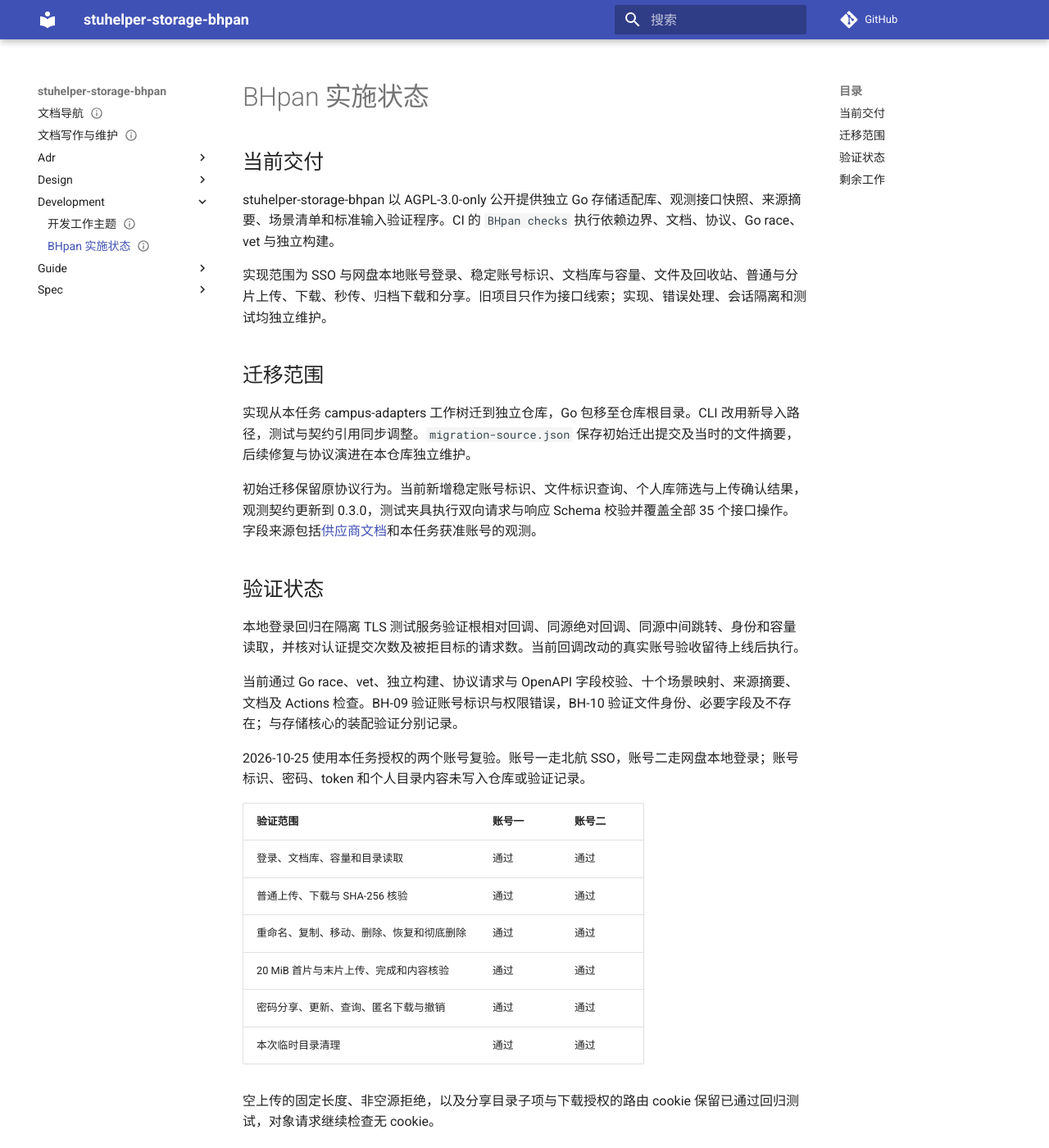
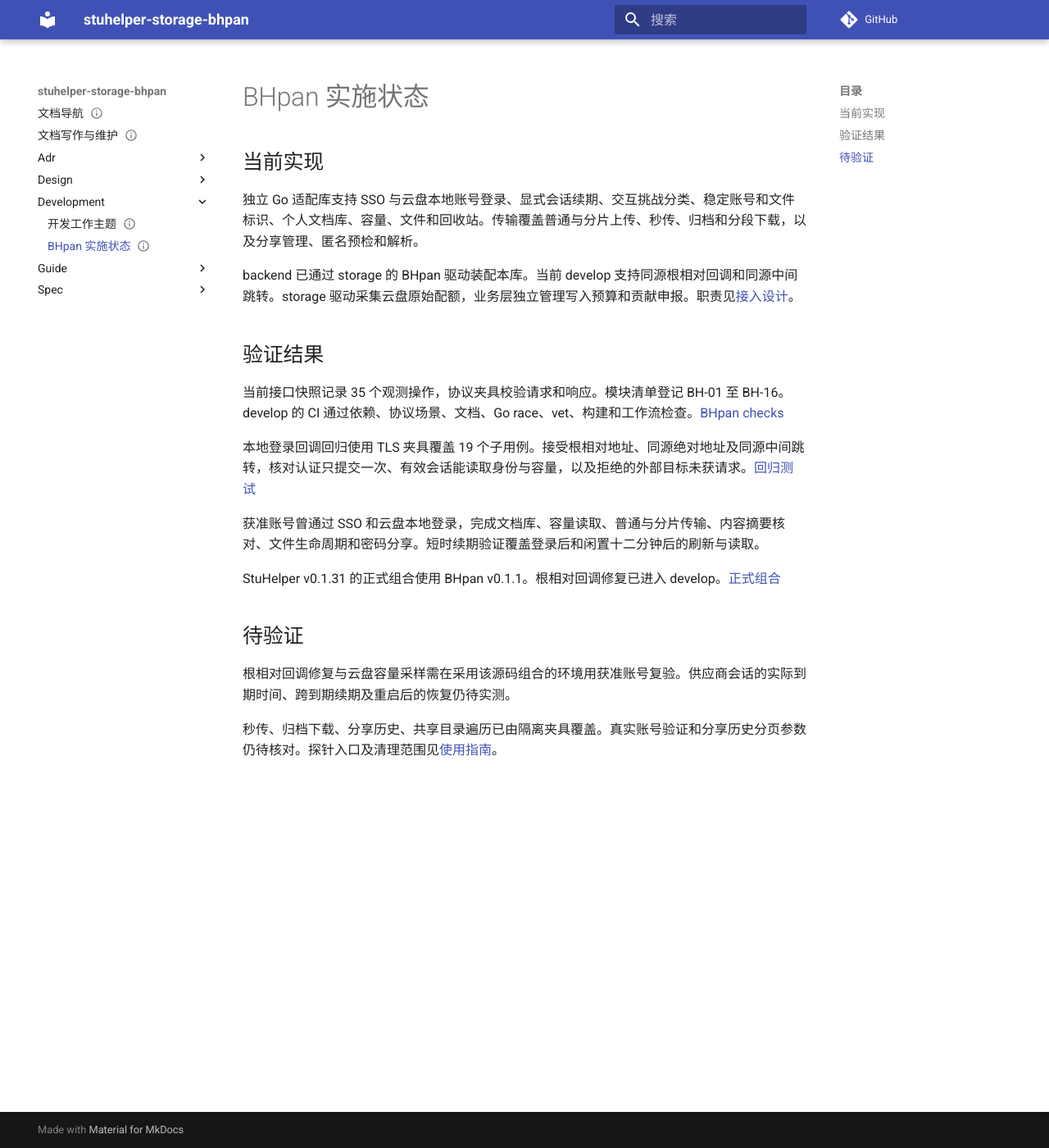
Before and after one commit to StuHelper/stuhelper-storage-bhpan, an MkDocs documentation site: the page built from docs/development/bhpan.md, in a window 1280 px wide and 1400 px high. Shown: the whole window at 82% size. Built offline with MkDocs 1.6.1 and Material for MkDocs 9.7.7, drawn with Linux system fonts in a browser that asks for light colours; comment, search, counter and statistics services are not loaded; some of the changed text lies outside the part shown.

Commit message:
docs(storage-bhpan): 更新北航云盘适配与容量采样说明

```diff
--- a/docs/design/storage-adapter.md
+++ b/docs/design/storage-adapter.md
@@ -1,37 +1,31 @@
 ---
 type: design
 status: Accepted
-updated: 2026-10-25
+updated: 2026-11-21
 ---
 
 # 独立存储适配与业务接入
 
-## 职责
+## 职责与数据归属
 
-本模块将 BHpan 的登录、容量、文件和传输协议封装为 Go 接口。它拥有独立仓库、Go module、版本、协议快照与测试，包名为 `bhpan`，导入路径为 `github.com/StuHelper/stuhelper-storage-bhpan`。
+BHpan 封装北航云盘的登录、会话、容量、文件和传输协议，维护独立 Go module、发行版本、协议快照和测试。运行请求访问云盘，选择 SSO 登录时还访问北航 SSO。campus-adapters 独立维护学校认证与教务数据接入。
 
-模块只依赖 Go 标准库。运行时需要访问 BHpan，选择 SSO 登录时还需要北航 SSO。Node.js、pnpm、工程工具和 hooks 只用于开发检查。供应商来自学校不改变本模块的存储职责。
+模块只依赖 Go 标准库。`module.json` 将本模块登记为 `library`，`required` 与 `optional` 为空，`adapters` 登记 `bhpan`。Node.js、pnpm 和工程工具用于开发检查。
 
-campus-adapters 维护学校认证与教务数据接入。BHpan 自己完成访问网盘所需的登录，不依赖整个学校适配模块。协议代码与学校教务适配器分别维护和升级。
+调用方为每个账号创建客户端，客户端在进程内保存会话，任务结束时调用 `Close`。凭据保管、账号绑定、授权和重试由调用方负责。库直接链接到使用方进程，通过 Go 接口调用。
 
-## 使用方边界
+## 业务装配
 
-media 负责上传任务、对象版本、完整性校验、引用和文件可用状态，存储贡献业务负责容量、期限与退出处理。resources 等模块继续拥有资料访问与发布规则。BHpan 不读写这些模块的数据，也不决定调用方的业务权限。
+backend 装配客户端和 storage 的 BHpan 驱动。驱动在个人文档库内管理平台目录，将供应商文件位置、修订和错误转换成 storage 的接口结果。物理副本、容量样本和平台写入预算归 storage 管理。
 
-公开业务模块只依赖自己定义的存储接口，接口返回业务所需的数据。backend 负责构造 BHpan 客户端并注入桥接实现，将供应商 ID、版本和错误转换成接口约定。本库源码公开，业务模块仍通过约定接口隔离供应商数据模型。
+storage-contribution 管理申报、期限及退出。media 管理逻辑文件、版本、校验、上传会话和业务引用，通过 storage 公开接口存取副本。resources 等所属业务模块负责资料的访问资格、审核和发布。
 
-当前交付是可直接导入的协议库。media 的统一存储接口、桥接实现和 backend 正式装配尚未实现。调用方可先直接使用本包进行受控集成，后续业务接入遵循上述依赖方向。
+## 容量采样
 
-## 运行方式
+`Quota` 读取整个云盘账号的原始分配量和已用量。`Available` 返回剩余字节数，超配额时为零。storage 驱动在成功验证实例时将原始值交给 storage 持久化。上层采样时效、预占、个人保留空间和贡献上限由 storage 与 storage-contribution 管理。接口失败语义见[适配规格](../spec/bhpan.md)。
 
-客户端保存一个账号的进程内会话，由使用方创建并在任务结束调用 `Close`。密码只在显式登录时传入。凭据保管、用户与存储账号绑定、授权范围和重试策略由使用方提供。
+## 传输与版本
 
-模块不监听 HTTP 端口，不启动后台服务或任务队列，也不要求数据库。独立版本不要求独立进程；可以静态编译进 backend，是否另行封装 HTTP/RPC 服务由实际部署需求决定。
+传输接收 `io.Reader` 和 `io.Writer`，操作接收 context。调用方按返回结果处理超时、取消和部分传输，并依据业务规则恢复或重试。对象请求隔离个人会话与临时授权。
 
-文件传输使用 `io.Reader` 与 `io.Writer`，调用方可以接入文件、流或 HTTP 响应。操作接受 context，网络传输与超时由受控配置提供。调用方根据明确错误维护任务结果，不把请求失败当作空目录或文件已删除。
-
-## 版本与兼容
-
-新模块使用自己的 go.mod 和发布周期，不与 campus-adapters 共用版本。源码与协议来源分别记录：`migration-source.json` 记录本次实现迁出位置，`contracts/bhpan.source.json` 记录供应商接口参考。
-
-正式消费者固定已验证版本或提交，使用 `GOWORK=off` 构建。本地联调可以使用 go.work 或临时 replace 指向本模块工作树；这些本机路径不进入正式消费方依赖。tag 和发布由 owner 授权。
+正式消费者使用 go.mod 固定已验证版本或提交，设置 `GOWORK=off` 构建。本地可通过 go.work 或临时 replace 接入任务工作树。调用方式、配置与验证见[使用指南](../guide/bhpan.md)。
--- a/docs/development/bhpan.md
+++ b/docs/development/bhpan.md
@@ -6,47 +6,24 @@ updated: 2026-11-21
 
 # BHpan 实施状态
 
-## 当前交付
+## 当前实现
 
-stuhelper-storage-bhpan 以 AGPL-3.0-only 公开提供独立 Go 存储适配库、观测接口快照、来源摘要、场景清单和标准输入验证程序。CI 的 `BHpan checks` 执行依赖边界、文档、协议、Go race、vet 与独立构建。
+独立 Go 适配库支持 SSO 与云盘本地账号登录、显式会话续期、交互挑战分类、稳定账号和文件标识、个人文档库、容量、文件和回收站。传输覆盖普通与分片上传、秒传、归档和分段下载，以及分享管理、匿名预检和解析。
 
-实现范围为 SSO 与网盘本地账号登录、稳定账号标识、文档库与容量、文件及回收站、普通与分片上传、下载、秒传、归档下载和分享。旧项目只作为接口线索；实现、错误处理、会话隔离和测试均独立维护。
+backend 已通过 storage 的 BHpan 驱动装配本库。当前 develop 支持同源根相对回调和同源中间跳转。storage 驱动采集云盘原始配额，业务层独立管理写入预算和贡献申报。职责见[接入设计](../design/storage-adapter.md)。
 
-## 迁移范围
+## 验证结果
 
-实现从本任务 campus-adapters 工作树迁到独立仓库，Go 包移至仓库根目录。CLI 改用新导入路径，测试与契约引用同步调整。`migration-source.json` 保存初始迁出提交及当时的文件摘要，后续修复与协议演进在本仓库独立维护。
+当前接口快照记录 35 个观测操作，协议夹具校验请求和响应。模块清单登记 BH-01 至 BH-16。develop 的 CI 通过依赖、协议场景、文档、Go race、vet、构建和工作流检查。[BHpan checks](https://github.com/StuHelper/stuhelper-storage-bhpan/actions/runs/44903633584)
 
-初始迁移保留原协议行为。当前新增稳定账号标识、文件标识查询、个人库筛选与上传确认结果，观测契约更新到 0.3.0，测试夹具执行双向请求与响应 Schema 校验并覆盖全部 35 个接口操作。字段来源包括[供应商文档](https://developers.aishutech.com/napi/documents/307)和本任务获准账号的观测。
+本地登录回调回归使用 TLS 夹具覆盖 19 个子用例。接受根相对地址、同源绝对地址及同源中间跳转，核对认证只提交一次、有效会话能读取身份与容量，以及拒绝的外部目标未获请求。[回归测试](https://github.com/StuHelper/stuhelper-storage-bhpan/blob/8695e00e68688eb532d414aff776f69b2b1d1d01/local_auth_redirect_test.go)
 
-## 验证状态
+获准账号曾通过 SSO 和云盘本地登录，完成文档库、容量读取、普通与分片传输、内容摘要核对、文件生命周期和密码分享。短时续期验证覆盖登录后和闲置十二分钟后的刷新与读取。
 
-本地登录回归在隔离 TLS 测试服务验证根相对回调、同源绝对回调、同源中间跳转、身份和容量读取，并核对认证提交次数及被拒目标的请求数。当前回调改动的真实账号验收留待上线后执行。
+StuHelper v0.1.31 的正式组合使用 BHpan v0.1.1。根相对回调修复已进入 develop。[正式组合](https://github.com/StuHelper/stuhelper/blob/v0.1.31/workspace.lock.json)
 
-当前通过 Go race、vet、独立构建、协议请求与 OpenAPI 字段校验、十个场景映射、来源摘要、文档及 Actions 检查。BH-09 验证账号标识与权限错误，BH-10 验证文件身份、必要字段及不存在；与存储核心的装配验证分别记录。
+## 待验证
 
-2026-10-25 使用本任务授权的两个账号复验。账号一走北航 SSO，账号二走网盘本地登录；账号标识、密码、token 和个人目录内容未写入仓库或验证记录。
+根相对回调修复与云盘容量采样需在采用该源码组合的环境用获准账号复验。供应商会话的实际到期时间、跨到期续期及重启后的恢复仍待实测。
 
-| 验证范围 | 账号一 | 账号二 |
-| --- | --- | --- |
-| 登录、文档库、容量和目录读取 | 通过 | 通过 |
-| 普通上传、下载与 SHA-256 核验 | 通过 | 通过 |
-| 重命名、复制、移动、删除、恢复和彻底删除 | 通过 | 通过 |
-| 20 MiB 首片与末片上传、完成和内容核验 | 通过 | 通过 |
-| 密码分享、更新、查询、匿名下载与撤销 | 通过 | 通过 |
-| 本次临时目录清理 | 通过 | 通过 |
-
-空上传的固定长度、非空源拒绝，以及分享目录子项与下载授权的路由 cookie 保留已通过回归测试，对象请求继续检查无 cookie。
-
-秒传（含文档标识与修订号）、上传确认可选响应体、归档下载、分享历史和共享目录遍历已通过本地协议夹具与 `internal/probe` 端到端单测，`bhpan-probe` 已支持对应探测开关，尚未做真实账号验收。分享历史分页参数待线上核对。自动测试不使用真实账号。本次交付未装配正式 backend，未发行或部署。仓库与分支交付状态由任务结果单独说明。
-
-## 剩余工作
-
-2026-10-26 两种登录均通过只读复验。token cookie 未给出 Max-Age 或 Expires，也不是可直接读取到期声明的 JWT。初始及闲置十二分钟后的刷新请求均返回 200，token 未改变，受保护读取成功；会话均在十五分钟内销毁。
-
-该结果仅验证短时可用，尚未测到真实到期，也未证明跨期续期或重启恢复。当前用户查询接口在两账号上均返回有效用户标识，观测未记录姓名、邮箱、标识值或令牌。长期授权材料保留规则仍由使用方另行明确。
-
-当日另以两账号复验普通文件生命周期并清理临时目录。本地登录账号验证稳定文件 ID 可追踪回收站位置，彻底删除后返回 404。回收站原路径包含名称，不能直接用它推断原文件 ID 或证明永久删除。
-
-业务调用方仍需实现服务端授权、凭据保管、贡献容量与期限、操作审计和可靠任务恢复。`RefreshSession` 已提供显式无密码续期入口，调用方负责调度。CAS 风险确认支持用户显式授权续接，图形验证码和双因素验证仍需用户交互。模块不承担这些业务职责，不把本次适配测试计作完整存储贡献验收。
-
-接口语义见[适配规格](../spec/bhpan.md)，本地与真实验证入口见[使用指南](../guide/bhpan.md)。
+秒传、归档下载、分享历史、共享目录遍历已由隔离夹具覆盖。真实账号验证和分享历史分页参数仍待核对。探针入口及清理范围见[使用指南](../guide/bhpan.md)。
--- a/docs/guide/bhpan.md
+++ b/docs/guide/bhpan.md
@@ -1,24 +1,24 @@
 ---
 type: guide
 status: Accepted
-updated: 2026-11-18
+updated: 2026-11-21
 ---
 
 # BHpan 使用与验证
 
 ## 本地检查
 
-使用架构仓库声明的 Go、Node.js 和 pnpm 版本。执行 `make setup` 与 `make check`，运行独立模块构建、Go race、vet、接口来源摘要、场景映射、文档和工作流检查。自动测试只使用本地 TLS 服务与合成数据，不连接真实网盘。
+使用架构仓库声明的 Go、Node.js 和 pnpm 版本。执行 `make setup` 与 `make check`，运行独立模块构建、Go race、vet、接口来源摘要、场景映射、文档和工作流检查。自动测试只使用本地 TLS 服务与合成数据，不连接真实云盘。
 
 ## 服务端调用
 
-本仓库公开提供源码，拉取本模块不需要 GitHub 登录或专用 `GOPRIVATE` 配置。实际访问网盘仍需由调用方提供获授权的账号，凭据不进入 go.mod。
+本仓库公开提供源码，拉取本模块不需要 GitHub 登录或专用 `GOPRIVATE` 配置。实际访问云盘仍需由调用方提供获授权的账号，凭据不进入 go.mod。
 
 BHpan 位于独立 Go module 根包。正式消费者在 go.mod 固定本仓已验证版本或提交，构建时设置 `GOWORK=off`。本地可以通过 go.work 引入任务工作树，正式依赖不保存本机 replace 路径。
 
 以 `github.com/StuHelper/stuhelper-storage-bhpan` 导入包。调用 `New` 创建独立客户端，根据账号类型选择 `Login` 或 `LoginLocal`，退出时调用 `Close`。各请求传入具有截止时间的 context，不把一个客户端复用于多个同时登录的账号。
 
-调用 `PersonalLibrary` 获取个人文档库，或使用 `Libraries` 读取全部文档库，再执行所需文件操作。
+调用 `PersonalLibrary` 获取唯一的个人文档库，或使用 `Libraries` 读取全部文档库。使用 `Quota` 查询账号的原始空间，使用 `DirectorySize` 查询指定目录的占用。容量口径见[适配规格](../spec/bhpan.md)。
 
 普通上传使用 `BeginUpload`、`WriteUpload`、`FinishUpload`（或 `FinishUploadResult`）；分片上传使用 `MultipartOptions`、`BeginMultipart`、`PartGrants`、`WritePart`、`CompleteMultipart`。调用方必须保留成功创建的文件标识。
 
@@ -30,20 +30,20 @@ BHpan 位于独立 Go module 根包。正式消费者在 go.mod 固定本仓已
 
 ## 真实账号验证
 
-`go run ./cmd/bhpan-probe` 从标准输入读取一个 JSON 对象。`Accounts` 最多包含两个账号，每项包含 `Username`、`Password` 和 `Mode`；Mode 为 `sso` 或 `local`。不要把凭据放入命令参数、源码、普通文件或终端历史。
+`go run ./cmd/bhpan-probe` 从标准输入读取一个 JSON 对象。`Accounts` 最多包含两个账号，每项包含 `Username`、`Password` 和 `Mode`；Mode 为 `sso` 或 `local`，留空时使用 SSO。不要把凭据放入命令参数、源码、普通文件或终端历史。
 
-默认只验证登录、文档库、容量和个人文档库根目录读取。`Files=true` 仅在唯一的 `user_doc_lib` 个人文档库中创建随机命名的临时目录，验证普通上传下载、重命名、复制、移动、回收站恢复和彻底删除；缺少个人库时报错退出，不向部门库或群组库写入。程序只清理该次生成的目录，不删除既有文件。
+默认只验证登录、稳定身份、文档库、容量和个人文档库根目录读取。`Files=true` 仅在唯一的 `user_doc_lib` 个人文档库中创建随机命名的临时目录，验证普通上传下载、重命名、复制、移动、回收站恢复和彻底删除；缺少个人库时报错退出，不向部门库或群组库写入。程序只清理该次生成的目录，不删除既有文件。
 
 在 Files 模式下，`Multipart=true` 增加两片上传与内容校验，最大测试文件约 32 MiB；`Shares=true` 增加一小时有效、随机密码保护的测试分享与分享历史核验，并在匿名下载后撤销。
 
-此外可按需开启 `FastUpload=true`、`Archive=true` 和 `SharedDirectory=true`，分别验证秒传预检与创建、批量归档下载以及共享文件夹子项遍历下载。测试数据只包含固定说明和随机字节。
+在 Files 模式下还可开启 `FastUpload=true`、`Archive=true` 和 `SharedDirectory=true`，分别验证秒传预检与创建、批量归档下载以及共享文件夹子项遍历下载。测试数据只包含固定说明和随机字节。
 
-程序只输出账号序号、各阶段结果和固定错误。退出前清理临时目录与分享；失败返回非零状态，并标明清理结果。进程被强制终止或网络中断可能阻止清理，此时应由受控任务按已创建对象核查，不执行全账号批量删除。
+程序输出账号序号、文档库数量、各阶段结果和脱敏错误。退出前清理临时目录与分享；失败返回非零状态，并标明清理结果。进程被强制终止或网络中断可能阻止清理，此时应由受控任务按已创建对象核查，不执行全账号批量删除。
 
 ## 能力边界
 
-图形验证、短信或动态密码和账号密码管理未实现。遇到交互验证返回 `ErrChallenge`，可通过 `ChallengeOf` 识别 `risk_confirm`、`captcha` 或 `mfa`，不要盲目自动重试密码。用户本人在界面确认异地登录风险后，可调用 `LoginWithOptions` 传入 `AcknowledgeRisk: true` 完成续接。
+遇到交互验证时，通过 `ChallengeOf` 判断 `ErrChallenge` 对应的 `risk_confirm`、`captcha` 或 `mfa`。验证码和双因素需用户交互。调用方取得用户对异地登录风险的明确确认后，可调用 `LoginWithOptions` 并传入 `AcknowledgeRisk: true` 续接。
 
-调用方可以显式调用 `RefreshSession` 续期。库不执行后台续期，也不把供应商失败转成空目录或删除事件。
+使用方需要定期续期时负责调度 `RefreshSession`。供应商失败按[适配规格](../spec/bhpan.md)返回，由使用方依据错误类别决定是否重试。
 
-配置中的 `Transport` 与 `LocalPublicKeyPEM` 仅供服务端受控网络、测试或供应商公钥轮换应急使用，不接受前端用户指定。真实测试账号只用于当前授权范围；生产接入、贡献业务、持久化凭据与正式 backend 装配按各自任务实施。
+`Transport` 和 `LocalPublicKeyPEM` 由服务端维护，用于受控网络、测试或供应商公钥轮换。生产装配和凭据保管归 backend，数据归属见[接入设计](../design/storage-adapter.md)。
--- a/docs/spec/bhpan.md
+++ b/docs/spec/bhpan.md
@@ -8,21 +8,21 @@ updated: 2026-11-21
 
 ## 范围与来源
 
-`bhpan` 是服务端 Go 适配库，提供北航网盘登录、容量、文件、上传、下载与分享操作。业务方负责授权、凭据生命周期和贡献容量规则。本库没有数据库、后台任务或平台 HTTP 路由，不自行作出学生资格与存储贡献结论。
+`bhpan` 是服务端 Go 适配库，提供北航云盘登录、容量、文件、上传、下载与分享操作。授权、凭据生命周期和贡献容量规则由调用方管理。模块职责见[接入设计](../design/storage-adapter.md)。
 
 接口路径和字段参考[旧项目协议入口](https://github.com/StuHelper/StuHelper-legacy/tree/4c6d67a2fb8184e935d0aad9e33ce5c18fea6ac3/server/internal/modules/storage/bhpan)。实现与测试重新编写，不导入旧模块、复制其源码或复用其测试夹具。
 
-本地账号登录补充参考[供应商登录脚本](https://bhpan.buaa.edu.cn/oauth2/_next/static/chunks/pages/signin-c48cff0def79ace2ad81.js)。脚本提供 RSA 公钥、加密方式、CSRF 字段和登录响应约定；公钥属于协议材料。
+本地账号登录参考供应商登录脚本中的 RSA 公钥、加密方式、CSRF 字段和登录响应。脚本地址及 SHA-256 保存在来源记录中。
 
-供应商没有提供本次可用的版本化 OpenAPI。本仓库维护观测到的[接口快照](https://github.com/StuHelper/stuhelper-storage-bhpan/blob/develop/contracts/bhpan.openapi.json)与[来源记录](https://github.com/StuHelper/stuhelper-storage-bhpan/blob/develop/contracts/bhpan.source.json)，记录观察日期、参考提交和摘要。该快照不代表供应商完整接口，也不是平台对外 API。
+本仓库依据实际观测维护供应商协议快照，覆盖适配库调用的操作。来源记录包含观测日期、参考提交和摘要。[接口快照](https://github.com/StuHelper/stuhelper-storage-bhpan/blob/develop/contracts/bhpan.openapi.json) · [来源记录](https://github.com/StuHelper/stuhelper-storage-bhpan/blob/develop/contracts/bhpan.source.json)
 
 ## 登录与会话
 
-`Login` 明确使用北航 SSO。先取得 CAS execution 字段，提交用户名与密码，再完成网盘 OAuth challenge 和回调。最终必须取得网盘 token，并成功读取个人文档库，才返回登录成功。登录返回的用户中心页面不作为成功证明，也不需要跟随其 HTTP 跳转。
+`Login` 明确使用北航 SSO。先取得 CAS execution 字段，提交用户名与密码，再完成云盘 OAuth challenge 和回调。登录成功要求取得云盘 token，并读取非空且每项 ID 有效的文档库列表。
 
-`LoginLocal` 明确使用网盘本地账号。先以属性顺序无关的方式读取登录页面 `__NEXT_DATA__` 中的 challenge、CSRF 和设备信息，再用默认或服务端 `Config.LocalPublicKeyPEM` 覆盖的 RSA 公钥执行 PKCS#1 v1.5 加密，提交本地登录接口。回调完成后使用相同的文档库校验。
+`LoginLocal` 明确使用云盘本地账号。先以属性顺序无关的方式读取登录页面 `__NEXT_DATA__` 中的 challenge、CSRF 和设备信息，再用默认或服务端 `Config.LocalPublicKeyPEM` 覆盖的 RSA 公钥执行 PKCS#1 v1.5 加密，提交本地登录接口。回调完成后使用相同的文档库校验。
 
-供应商登录脚本成功时用浏览器的 `window.location.replace` 打开 `redirect`。客户端接收单斜杠开头的根相对地址和同源 HTTPS 绝对地址，保留 OAuth 查询参数及同源中间跳转。最终响应须到达网盘的 `/anyshare/oauth2/login/callback`。
+供应商登录脚本成功时用浏览器的 `window.location.replace` 打开 `redirect`。客户端接收单斜杠开头的根相对地址和同源 HTTPS 绝对地址，保留 OAuth 查询参数及同源中间跳转。最终响应须到达云盘的 `/anyshare/oauth2/login/callback`。
 
 回调链拒绝 `//` 开头的地址、跨源目标、HTTP、用户信息、URL 片段和路径中的转义分隔符或反斜杠。目标检查失败返回 `local-callback` 操作和 `ErrDestination`，响应内容与地址不进入错误。
 
@@ -34,7 +34,9 @@ updated: 2026-11-21
 
 ## 文件与传输
 
-文档库、目录、容量、目录大小和回收站使用供应商实际值。`PersonalLibrary` 严格筛选唯一的 `user_doc_lib` 个人文档库，不以群组或部门文档库替代。容量减少导致已用量超过分配量时，保留这两个值，可用容量按零返回。回收站接口显式接收分页参数。
+`PersonalLibrary` 从供应商列表筛选唯一的 `user_doc_lib`。缺少个人库返回 `ErrNotFound`，存在多个个人库返回 `ErrProtocol`。回收站接口显式接收分页参数。
+
+`Quota` 返回整个账号的 `Allocated`（分配量）与 `Used`（已用量），单位均为字节。任一字段缺失或为负数时返回 `ErrProtocol`。已用量超过分配量时保留原值，`Available()` 返回零。目录占用通过 `DirectorySize` 单独查询。
 
 `Identity` 取得当前登录用户的供应商稳定标识，供上层识别账号故障域。只返回用户 ID，不保留姓名、邮箱或其他个人资料。缺少 ID、账号类型不是用户或授权失败时拒绝，不以文档库名称、登录别名或目录代替账号标识。
 
@@ -60,7 +62,7 @@ updated: 2026-11-21
 
 ## 网络与错误
 
-配置只接受 HTTPS origin，默认仅允许网盘对象地址。额外对象 origin 必须由服务端配置，端口也参与校验。HTTPS 默认端口 443 统一处理；URL 用户信息、片段、非授权地址均被拒绝，对象存储 `3xx` 重定向明确返回 `ErrDestination`。
+配置只接受 HTTPS origin，默认仅允许云盘对象地址。额外对象 origin 必须由服务端配置，端口也参与校验。HTTPS 默认端口 443 统一处理；URL 用户信息、片段、非授权地址均被拒绝，对象存储 `3xx` 重定向明确返回 `ErrDestination`。
 
 对象上传仅附带签名要求的非空单值 Authorization、Content-Type 和 X-Amz-Date，下载授权禁止附带额外签名头。对象请求不携带个人 token 或 cookie。临时签名在本进程最多使用十分钟，到期返回独立的 `ErrGrantExpired`，不与账号会话失效混淆。
 
@@ -76,10 +78,10 @@ updated: 2026-11-21
 
 | 场景 | 预期结果 |
 | --- | --- |
-| BH-01 | SSO 必须完成网盘 token 与文档库验证；失败重登清除旧会话 |
+| BH-01 | SSO 必须完成云盘 token 与文档库验证；失败重登清除旧会话 |
 | BH-02 | 本地账号通过 CSRF 与 RSA 加密提交一次，完成同源绝对或根相对回调后可读取身份、目录和容量。无效回调目标不会收到请求 |
 | BH-03 | 交互验证、外站跳转、取消、无效或超限响应明确失败，错误不暴露敏感内容 |
-| BH-04 | 容量、文件操作和回收站分页遵守接口字段，过量使用不会形成负可用量 |
+| BH-04 | 返回供应商容量原值，已用量超过分配量时剩余为零；文件操作和回收站分页遵守供应商接口 |
 | BH-05 | 上传与下载授权不携带个人会话，恶意 origin、签名头或重定向被拒绝 |
 | BH-06 | 分片顺序、授权与 ETag 完整，对象完成失败时不确认文件 |
 | BH-07 | 分享操作保持个人与分享会话隔离，临时 token 不进入 JSON |
```
Also changed, not shown: AGENTS.md (+9 -3 lines), README.md (+10 -6 lines), docs/README.md (+3 -2 lines).
